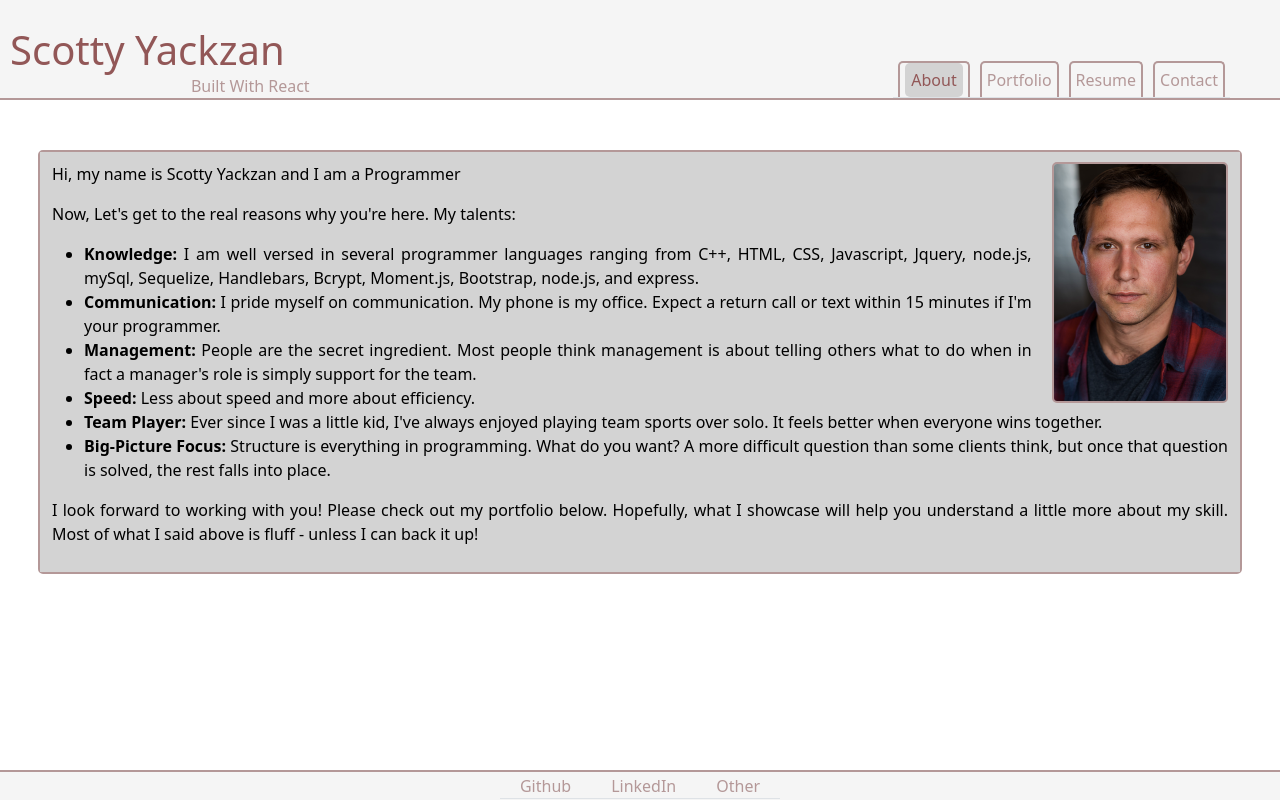
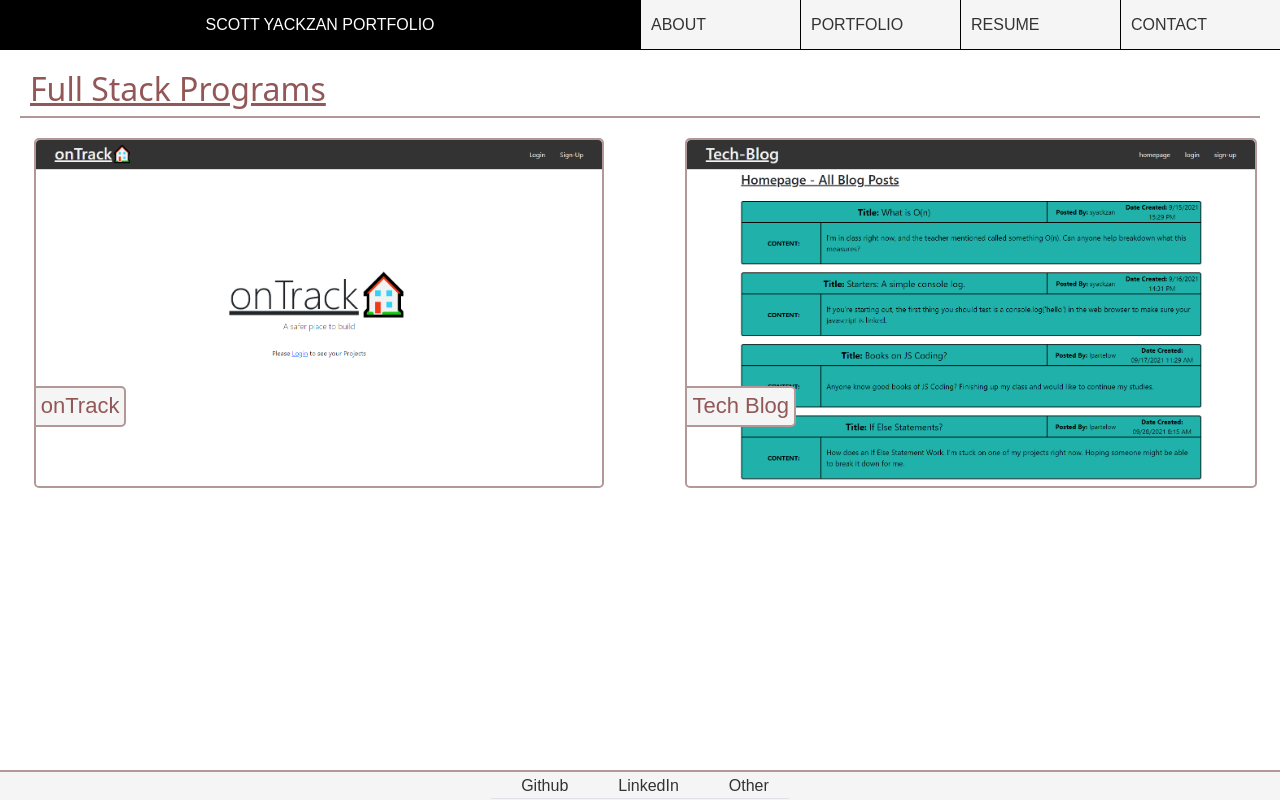
Before and after one commit to syackzan/Syackzan-React-Portfolio, a React (Create React App) app: page / in a window 1280 px wide. Built offline with nearby package versions, Linux system fonts and the light colour scheme.

Commit message:
Updated header to reflect more minimalist style

```diff
--- a/src/App.css
+++ b/src/App.css
@@ -20,19 +20,63 @@
     justify-content: space-between;
     align-items: end;
     width: 100%;
-    height: 100px;
+    height: 50px;
     background-color: #f5f5f5;
-    border-bottom: 2px solid var(--navColor);
+    border-bottom: 1px solid black;
+}
+
+.onHover:hover,
+.onHover:hover p{
+    background-color: black;
+    color: white;
+}
+
+.full{
+    height: 100%;
+    width: 100%;
+}
+
+.centerElement{
+    display: flex;
+    justify-content: center;
+    align-items: center;
 }
 
 /* Giving the Header a little Margin from the side of viewport */
 .pushHeader {
-    margin-left: 10px;
+    display: flex;
+    width: 100%;
+    height: 100%;
+    justify-content: center;
+    align-items: center;
 }
 
 /* Giving Navbar a little margin from side of viewport */
 .pushNav {
     margin-right: 50px;
+}
+
+.divLinksA{
+    display: flex;
+    justify-content: space-between;
+}
+
+.divLinksB{
+    display: flex;
+    align-items: center;
+    border-left: 1px solid black;
+    text-decoration: none;
+}
+
+.divLinksB:hover,
+.divLinksB:hover p{
+    background-color: black;
+    color: white;
+    transition: colo 0.3s
+}
+
+.onHover:hover{
+    background-color: black;
 }
 
 .nav-item {
@@ -46,10 +90,30 @@
     color: var(--navColor)
 }
 
+.headerTextStyle{
+    font-family: Arial, sans-serif; /* Use a clean sans-serif font */
+    font-size: 16px; /* Adjust the font size as needed */
+    font-weight: normal; /* Regular font weight */
+    color: #333; /* Dark gray text color */
+    line-height: 1.5; /* Comfortable line height */
+    margin: 0; /* Reset margin for consistent spacing */
+    text-decoration: none;
+}
+
 /* Changing Nav Links to a differnt style than normal underline blue */
 .navStyle {
-    color: var(--navColor);
+    font-family: Arial, sans-serif; /* Use a clean sans-serif font */
+    font-size: 16px; /* Adjust the font size as needed */
+    font-weight: normal; /* Regular font weight */
+    color: #333; /* Dark gray text color */
+    line-height: 1.5; /* Comfortable line height */
+    margin: 0; /* Reset margin for consistent spacing */
     text-decoration: none;
+    padding-left: 10px;
+}
+
+.navStyle:hover{
+    color: white;
 }
 
 /* Making the Text darker on h1 header */
@@ -58,6 +122,7 @@
     text-align: end;
     color: rgb(146, 87, 87);
 }
+
 
 /* Eliminating the default margin that comes with text */
 .text {
--- a/src/App.js
+++ b/src/App.js
@@ -8,7 +8,7 @@ import Resume from './components/pages/Resume';
 import Contact from './components/pages/Contact';
 
 function App () {
-    const [currentPage, setCurrentPage] = useState('About')
+    const [currentPage, setCurrentPage] = useState('Portfolio')
 
     const renderPage = () => {
         if (currentPage === 'About'){
--- a/src/components/Header.js
+++ b/src/components/Header.js
@@ -3,25 +3,24 @@ import React from 'react';
 function Header({ currentPage, handlePageChange}) {
     return (
         <header className="headerStyle">
-            <div className="pushHeader">
-                <h1 className="textDarker">Scotty Yackzan</h1>
-                <p className='text'>Built With React</p>
+            <div className="full centerElement onHover">
+                <p className="headerTextStyle">SCOTT YACKZAN PORTFOLIO</p>
             </div>
-            <div className="pushNav">
-            <ul className="nav nav-tabs">
-                <li className='nav-item'>
-                    <a className={currentPage === 'About' ? 'navStyle active' : 'navStyle'} href="#about" onClick={() => handlePageChange('About')}>About</a>
-                </li>
-                <li className='nav-item'>
-                    <a className={currentPage === 'Portfolio' ? 'navStyle active' : 'navStyle'} href="#portfolio" onClick={() => handlePageChange('Portfolio')}>Portfolio</a>
-                </li>
-                <li className='nav-item'>
-                    <a className={currentPage === 'Resume' ? 'navStyle active' : 'navStyle'} href="#resume" onClick={() => handlePageChange('Resume')}>Resume</a>
-                </li>
-                <li className='nav-item'>
-                    <a className={currentPage === 'Contact' ? 'navStyle active' : 'navStyle'} href="#contact" onClick={() => handlePageChange('Contact')}>Contact</a>
-                </li>
-            </ul>
+            <div className="d-flex full">
+                <div className="divLinksA full">
+                    <a className="divLinksB full" href="#about" onClick={() => handlePageChange('About')}>
+                        <p className={currentPage === 'About' ? 'navStyle' : 'navStyle'}>ABOUT</p>
+                    </a>
+                    <a className="divLinksB full" href="#portfolio" onClick={() => handlePageChange('Portfolio')}>
+                        <p className={currentPage === 'Portfolio' ? 'navStyle' : 'navStyle'}>PORTFOLIO</p>
+                    </a>
+                    <a className="divLinksB full" href="#resume" onClick={() => handlePageChange('Resume')}>
+                        <p className={currentPage === 'Resume' ? 'navStyle' : 'navStyle'}>RESUME</p>
+                    </a>
+                    <a className="divLinksB full" href="#contact" onClick={() => handlePageChange('Contact')}>
+                        <p className={currentPage === 'Contact' ? 'navStyle' : 'navStyle'}>CONTACT</p>
+                    </a>
+                </div>
             </div>
         </header>
     )
```
Also changed, not shown: 6 other files (tests, documents, lock files or other folders).
